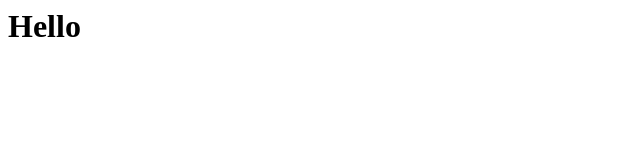
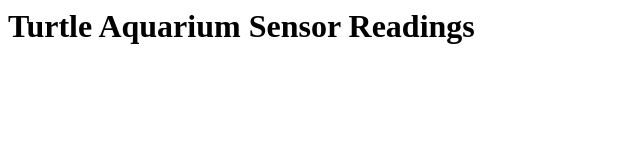
Before and after one commit to AidanMDB/AidanMDB.github.io, a plain HTML site: page index.html in a window 1280 px wide. Shown: the whole page, without its empty margins (0-640 px from the left). Drawn offline with Linux system fonts and the light colour scheme.

Commit message:
Updated Header for index.html

```diff
--- a/index.html
+++ b/index.html
@@ -1,5 +1,5 @@
 <html>
-  <h1>Hello</h1>
+  <h1>Turtle Aquarium Sensor Readings</h1>
 
 
 </html>
```
